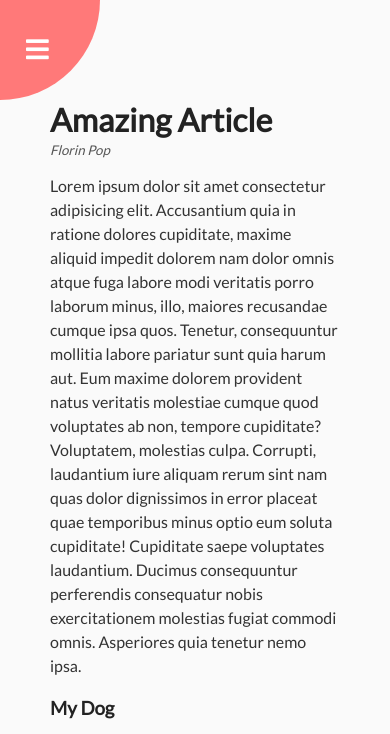
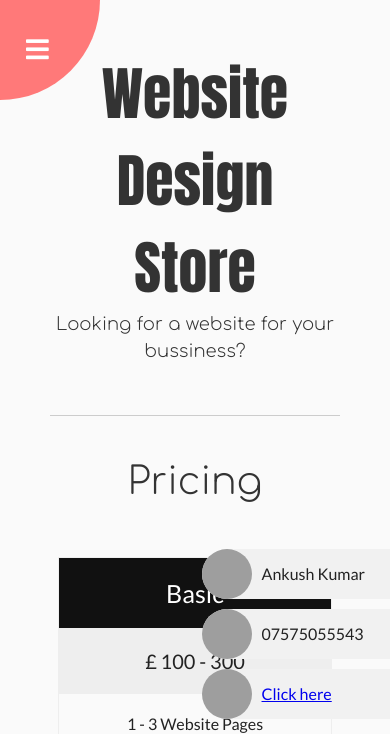
Before and after one commit to durovinbathrooms/durovinchnages, a PHP site: page / in a window 390 px wide. Shown: the top 734 px of the page. Run offline with PHP 8.4, Linux system fonts and the light colour scheme; some libraries are stand-ins or nearby versions; grey boxes are pictures that could not be loaded.

Commit message:
code added

```diff
--- a/folders/web/assets/style.css
+++ b/folders/web/assets/style.css
@@ -1,4 +1,6 @@
 @import url('https://fonts.googleapis.com/css?family=Lato&display=swap');
+@import url('https://fonts.googleapis.com/css2?family=Comfortaa:wght@300&display=swap');
+@import url('https://fonts.googleapis.com/css2?family=Anton&display=swap');
 
 * {
   box-sizing: border-box;
@@ -6,6 +8,7 @@
 
 body {
   font-family: 'Lato', sans-serif;
+    /* font-family: 'Comfortaa', cursive; */
   background-color: #333;
   color: #222;
   overflow-x: hidden;
@@ -143,3 +146,129 @@ nav a:hover {
   color: #333;
   line-height: 1.5;
 }
+
+.columns {
+  float: left;
+  width: 33.3%;
+  padding: 8px;
+}
+
+.price {
+  list-style-type: none;
+  border: 1px solid #eee;
+  margin: 0;
+  padding: 0;
+  -webkit-transition: 0.3s;
+  transition: 0.3s;
+}
+
+.price:hover {
+  box-shadow: 0 8px 12px 0 rgba(0,0,0,0.2)
+}
+
+.price .header {
+  background-color: #111;
+  color: white;
+  font-size: 25px;
+}
+
+.price li {
+  border-bottom: 1px solid #eee;
+  padding: 20px;
+  text-align: center;
+}
+
+.price .grey {
+  background-color: #eee;
+  font-size: 20px;
+}
+
+.button {
+  background-color: #04AA6D;
+  border: none;
+  color: white;
+  padding: 10px 25px;
+  text-align: center;
+  text-decoration: none;
+  font-size: 18px;
+}
+
+@media only screen and (max-width: 600px) {
+  .columns {
+    width: 100%;
+  }
+}
+.logo{
+  font-size: 58px;
+  font-family: 'Anton', sans-serif;
+  text-align: center;
+  margin-bottom:40px;
+  position: relative;
+  font-weight: 500;
+  top: -50px;
+  color: #333333;
+}
+.subtitle{
+  font-size: 18px;
+  font-family: 'Comfortaa', cursive;
+  text-align: center;
+  font-weight: 100;
+  margin:0px;
+  position: relative;
+  top: -50px;
+}
+
+.font2{
+  font-family: 'Comfortaa', cursive;
+}
+
+.hr{
+  border: 0px;
+  margin: 0px;
+  height: 1px;
+  background: #ccc;
+}
+.fontbig{
+  font-size: 38px;
+  text-align: center;
+}
+.contact_details{
+  display: block;
+  font-size: 22px;
+  background: #ccc;
+  position: absolute;
+  bottom: 0px;
+  width: 100%;
+  left: 0px;
+}
+.copyright{
+  position: absolute;
+  bottom: 0px;
+  width: 100%;
+  left: 0px;
+  text-align: center;
+}
+
+.chip {
+  display: block;
+  padding: 0 25px;
+  height: 50px;
+  font-size: 16px;
+  line-height: 50px;
+  border-radius: 25px 0px 0px 25px;
+  background-color: #f1f1f1;
+  margin-bottom: 10px;
+}
+
+.chip img {
+  float: left;
+  margin: 0 10px 0 -25px;
+  height: 50px;
+  width: 50px;
+  border-radius: 50%;
+}
+
+.contact_us{
+position: fixed;
+right: 0px;
+}
--- a/folders/web/index.html
+++ b/folders/web/index.html
@@ -1,12 +1,16 @@
 <!DOCTYPE html>
 <html lang="en">
+
 <head>
   <meta charset="UTF-8" />
   <meta name="viewport" content="width=device-width, initial-scale=1.0" />
-    <link rel="stylesheet" href="https://cdnjs.cloudflare.com/ajax/libs/font-awesome/5.14.0/css/all.min.css" integrity="sha512-1PKOgIY59xJ8Co8+NE6FZ+LOAZKjy+KY8iq0G4B3CyeY6wYHN3yt9PW0XpSriVlkMXe40PTKnXrLnZ9+fkDaog==" crossorigin="anonymous" />
+  <link rel="stylesheet" href="https://cdnjs.cloudflare.com/ajax/libs/font-awesome/5.14.0/css/all.min.css"
+    integrity="sha512-1PKOgIY59xJ8Co8+NE6FZ+LOAZKjy+KY8iq0G4B3CyeY6wYHN3yt9PW0XpSriVlkMXe40PTKnXrLnZ9+fkDaog=="
+    crossorigin="anonymous" />
   <link rel="stylesheet" href="./assets/style.css" />
   <title>Website Designer Agency</title>
 </head>
+
 <body>
   <div class="container">
     <div class="circle-container">
@@ -21,13 +25,106 @@
     </div>
 
     <div class="content">
-        <h1>Amazing Article</h1>
-        <small>Florin Pop</small>
-        <p>Lorem ipsum dolor sit amet consectetur adipisicing elit. Accusantium quia in ratione dolores cupiditate, maxime aliquid impedit dolorem nam dolor omnis atque fuga labore modi veritatis porro laborum minus, illo, maiores recusandae cumque ipsa quos. Tenetur, consequuntur mollitia labore pariatur sunt quia harum aut. Eum maxime dolorem provident natus veritatis molestiae cumque quod voluptates ab non, tempore cupiditate? Voluptatem, molestias culpa. Corrupti, laudantium iure aliquam rerum sint nam quas dolor dignissimos in error placeat quae temporibus minus optio eum soluta cupiditate! Cupiditate saepe voluptates laudantium. Ducimus consequuntur perferendis consequatur nobis exercitationem molestias fugiat commodi omnis. Asperiores quia tenetur nemo ipsa.</p>
+      <h1 class="logo">Website Design Store</h1>
+      <p class="subtitle">Looking for a website for your bussiness?</p>
+      <hr class="hr">
+
+      <p class="font2 fontbig">
+        Pricing
+      </p>
+
+      <div>
+        <div class="columns">
+          <ul class="price">
+            <li class="header">Basic</li>
+            <li class="grey">£ 100 - 300 </li>
+            <li>1 - 3 Website Pages</li>
+            <li>1 Year Domain </li>
+            <li>3 Months Hosting</li>
+            <!-- <li class="grey"><a href="#" class="button">Sign Up</a></li> -->
+          </ul>
+        </div>
+
+        <div class="columns">
+          <ul class="price">
+            <li class="header" style="background-color:#04AA6D">Pro</li>
+            <li class="grey">£ 500 - 1000 </li>
+            <li>1 - 5 Website Pages</li>
+            <li>1 Year Domain </li>
+            <li>1 Year Hosting</li>
+            <li>Bespoke Design</li>
+
+          </ul>
+        </div>
+
+        <div class="columns">
+          <ul class="price">
+            <li class="header">Premium</li>
+            <li class="grey">£ 1000 - 1500 </li>
+            <li>5 - 10 Website Pages</li>
+            <li>2 Year Domain </li>
+            <li>1 Year Hosting</li>
+            <li>Bespoke Design</li>
+            <li>3 months free website maintenance </li>
+          </ul>
+        </div>
+      </div>
+
+
+      <div class="contact_us">
+        <div class="chip">
+          <img src="https://www.w3schools.com/howto/img_avatar.png" alt="Person" width="96" height="96">
+          Ankush Kumar
+        </div>
+        <div class="chip">
+          <img src="https://www.lineex.es/wp-content/uploads/2016/06/phone-icon.png" alt="Person" width="96"
+            height="96">
+          07575055543
+        </div>
+        <div class="chip">
+          <img src="https://oilseedscrewpress.com/wp-content/uploads/newsite/images/whatapp.png" alt="Person" width="96"
+            height="96">
+          <a target="_blank"
+            href="https://api.whatsapp.com/send?phone=+447575055543&text=Hi!%20I%20need%20a%20website.">
+            Click here
+          </a>
+
+        </div>
+      </div>
+
+      <p class="copyright"> websitedesignstore.co.uk &copy; 2023</p>
+      <!-- <div class="contact_details">
+        <p>Contact Details</p>
+        Mobile : 07575055543 - <b>UK Only</b> &nbsp;&nbsp;&nbsp;&nbsp;&nbsp;&nbsp;
+        Whatsapp : <a target='_blank' href="https://wa.me/07575055543">Click Here</a> - <b>UK and Outside UK</b>
+        &nbsp;&nbsp;&nbsp;&nbsp;&nbsp;&nbsp;
+        Linkedin : <a target='_blank' href="http://linkedin.com/in/ankush-kumar-b39652122">Click Here</a>
+      </a> &nbsp; &nbsp; &nbsp;
+      </div> -->
+
+
+
+
+
+      <!-- <small>Florin Pop</small> -->
+      <!-- <p>Lorem ipsum dolor sit amet consectetur adipisicing elit. Accusantium quia in ratione dolores cupiditate, maxime
+        aliquid impedit dolorem nam dolor omnis atque fuga labore modi veritatis porro laborum minus, illo, maiores
+        recusandae cumque ipsa quos. Tenetur, consequuntur mollitia labore pariatur sunt quia harum aut. Eum maxime
+        dolorem provident natus veritatis molestiae cumque quod voluptates ab non, tempore cupiditate? Voluptatem,
+        molestias culpa. Corrupti, laudantium iure aliquam rerum sint nam quas dolor dignissimos in error placeat quae
+        temporibus minus optio eum soluta cupiditate! Cupiditate saepe voluptates laudantium. Ducimus consequuntur
+        perferendis consequatur nobis exercitationem molestias fugiat commodi omnis. Asperiores quia tenetur nemo ipsa.
+      </p>
 
       <h3>My Dog</h3>
-        <img src="https://images.unsplash.com/photo-1507146426996-ef05306b995a?ixlib=rb-1.2.1&ixid=eyJhcHBfaWQiOjEyMDd9&auto=format&fit=crop&w=2100&q=80" alt="doggy" />
-        <p>Lorem, ipsum dolor sit amet consectetur adipisicing elit. Sit libero deleniti rerum quo, incidunt vel consequatur culpa ullam. Magnam facere earum unde harum. Ea culpa veritatis magnam at aliquid. Perferendis totam placeat molestias illo laudantium? Minus id minima doloribus dolorum fugit deserunt qui vero voluptas, ut quia cum amet temporibus veniam ad ea ab perspiciatis, enim accusamus asperiores explicabo provident. Voluptates sint, neque fuga cum illum, tempore autem maxime similique laborum odio, magnam esse. Aperiam?</p>
+      <img
+        src="https://images.unsplash.com/photo-1507146426996-ef05306b995a?ixlib=rb-1.2.1&ixid=eyJhcHBfaWQiOjEyMDd9&auto=format&fit=crop&w=2100&q=80"
+        alt="doggy" />
+      <p>Lorem, ipsum dolor sit amet consectetur adipisicing elit. Sit libero deleniti rerum quo, incidunt vel
+        consequatur culpa ullam. Magnam facere earum unde harum. Ea culpa veritatis magnam at aliquid. Perferendis totam
+        placeat molestias illo laudantium? Minus id minima doloribus dolorum fugit deserunt qui vero voluptas, ut quia
+        cum amet temporibus veniam ad ea ab perspiciatis, enim accusamus asperiores explicabo provident. Voluptates
+        sint, neque fuga cum illum, tempore autem maxime similique laborum odio, magnam esse. Aperiam?</p> -->
     </div>
   </div>
 
@@ -40,4 +137,5 @@
   </nav>
   <script src="./assets/script.js"></script>
 </body>
+
 </html>
```
Also changed, not shown: Todo.md (+3 -2 lines), folders/details.js (added, +141 -0 lines), folders/web2/assets/script.js (added, +7 -0 lines), folders/web2/assets/style.css (added, +24 -0 lines), folders/web2/index.html (added, +42 -0 lines), 4 other files. Lines whose indentation alone changed are shown as unchanged.
